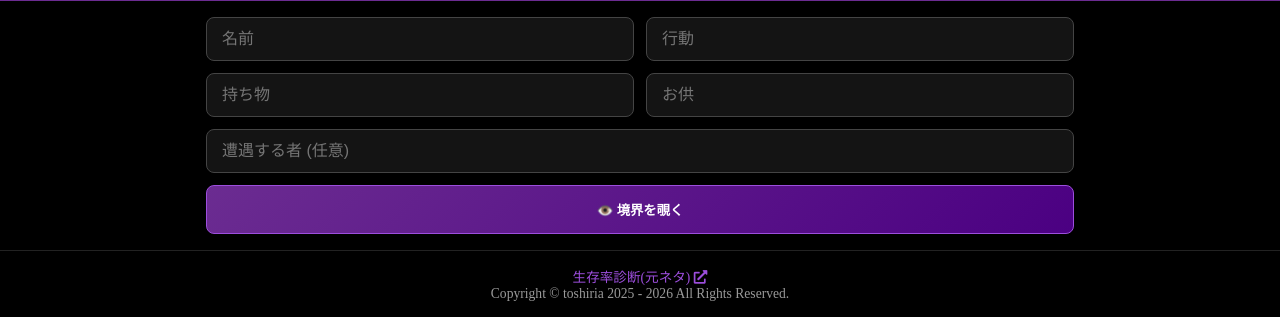
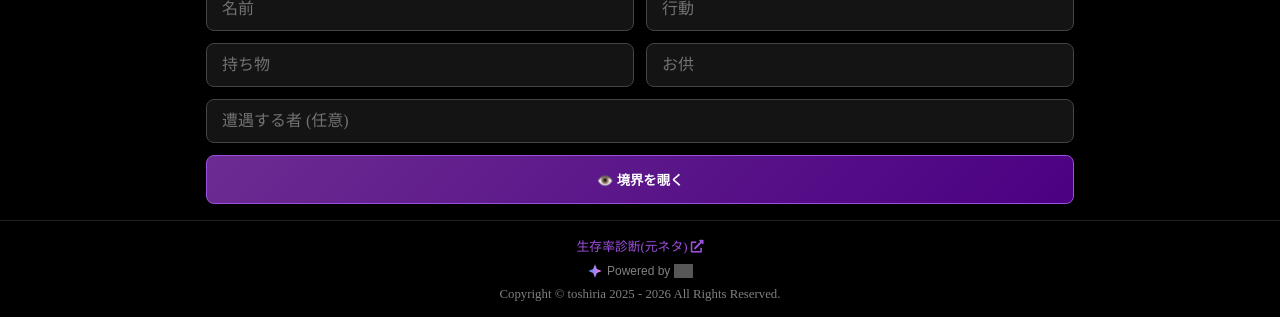
Before and after one commit to toshiria500/.github.io, a Flask app: page / in a window 1280 px wide. Shown: the part 483-800 px from the top of the page. Run offline with Flask 3, Linux system fonts and the light colour scheme; grey boxes are pictures that could not be loaded.

Commit message:
gensokyo.html の更新

```diff
--- a/templates/gensokyo.html
+++ b/templates/gensokyo.html
@@ -29,12 +29,13 @@
     --red-eye: #ff1a1a;
     --user-bubble: #3a3d52;
     --bot-msg-bg: rgba(20, 10, 30, 0.85);
+    --font-serif: 'Hiragino Mincho ProN', 'Noto Serif JP', 'Yu Mincho', serif;
   }
 
   * { box-sizing: border-box; margin: 0; padding: 0; -webkit-tap-highlight-color: transparent; }
 
   body {
-    font-family: 'Hiragino Mincho ProN', 'Noto Serif JP', 'Yu Mincho', serif;
+    font-family: var(--font-serif);
     background-color: var(--bg-color);
     color: var(--text-main);
     height: 100vh;
@@ -67,6 +68,7 @@
     padding: 6px 12px;
     border-radius: 20px;
     transition: all 0.3s;
+    font-family: sans-serif; /* 設定リンクは読みやすさ優先 */
   }
 
   #chat-container {
@@ -114,7 +116,6 @@
     color: var(--text-accent);
     margin-top: 8px;
     display: block;
-    font-family: 'Hiragino Mincho ProN', 'Noto Serif JP', serif;
     line-height: 1.4;
     opacity: 0.95;
     border-left: 2px solid var(--red-eye);
@@ -173,7 +174,7 @@
   .crop-slider { width: 100%; accent-color: var(--purple-light); }
   .crop-btns { display: flex; gap: 10px; }
   .crop-btns button {
-    flex: 1; padding: 12px; border-radius: 8px; border: none; cursor: pointer; font-weight: bold;
+    flex: 1; padding: 12px; border-radius: 8px; border: none; cursor: pointer; font-weight: bold; font-family: var(--font-serif);
   }
   .btn-cancel { background: #444; color: white; }
   .btn-save { background: var(--purple-main); color: white; }
@@ -192,19 +193,38 @@
   input {
     background: rgba(255, 255, 255, 0.08); border: 1px solid #444; color: white;
     padding: 12px 15px; border-radius: 8px; font-size: 16px; outline: none;
+    font-family: var(--font-serif); /* 入力欄も明朝体に変更 */
   }
+  input::placeholder { color: rgba(255,255,255,0.4); }
+
   button[type="submit"] {
     grid-column: span 2; background: linear-gradient(135deg, var(--purple-main), #4b0082);
     color: white; border: 1px solid var(--purple-light); padding: 14px;
     font-weight: bold; border-radius: 8px; cursor: pointer;
-    font-family: 'Hiragino Mincho ProN', serif;
+    font-family: var(--font-serif);
   }
 
   .site-footer {
-    text-align: center; padding: 15px 10px; font-size: 0.85rem; color: rgba(255, 255, 255, 0.6);
-    background: #000; font-family: 'Hiragino Mincho ProN', serif; border-top: 1px solid #222;
+    text-align: center; padding: 15px 10px; font-size: 0.8rem; color: rgba(255, 255, 255, 0.5);
+    background: #000; border-top: 1px solid #222;
   }
-  .footer-links a { color: var(--purple-light); text-decoration: none; margin: 0 5px; }
+  .footer-links { margin-bottom: 8px; }
+  .footer-links a { color: var(--purple-light); text-decoration: none; margin: 0 8px; }
+
+  .powered-by {
+    display: flex;
+    align-items: center;
+    justify-content: center;
+    gap: 4px;
+    margin-bottom: 8px;
+    font-size: 0.75rem;
+    font-family: sans-serif;
+  }
+  .gemini-sparkle {
+    width: 16px;
+    height: 16px;
+  }
+  .gemini-logo-img { height: 14px; filter: invert(1); opacity: 0.9; }
 
   .loading-eye { display: inline-block; animation: blink 1.2s infinite; color: var(--text-accent); }
   @keyframes blink { 0%, 100% { opacity: 1; } 50% { opacity: 0.3; } }
@@ -268,6 +288,20 @@
     <footer class="site-footer">
       <div class="footer-links">
         <a href="https://shindanmaker.com/1208379?c=1" target="_blank" rel="noopener">生存率診断(元ネタ) <i class="fas fa-external-link-alt"></i></a>
+      </div>
+      <div class="powered-by">
+        <!-- Gemini ロゴとアイコン -->
+        <svg class="gemini-sparkle" viewBox="0 0 24 24" fill="none" xmlns="http://www.w3.org/2000/svg">
+          <path d="M12 2L14.85 9.15L22 12L14.85 14.85L12 22L9.15 14.85L2 12L9.15 9.15L12 2Z" fill="url(#gemini_grad)"/>
+          <defs>
+            <linearGradient id="gemini_grad" x1="2" y1="12" x2="22" y2="12" gradientUnits="userSpaceOnUse">
+              <stop stop-color="#4E89FF"/>
+              <stop offset="1" stop-color="#FF7FDE"/>
+            </linearGradient>
+          </defs>
+        </svg>
+        <span>Powered by</span>
+        <img src="https://www.gstatic.com/lamda/images/gemini_wordmark_601c7d29255675e2c5626.svg" alt="Gemini" class="gemini-logo-img">
       </div>
       <div class="copyright">Copyright © toshiria 2025 - <span id="year"></span> All Rights Reserved.</div>
     </footer>
@@ -421,7 +455,8 @@
     const loadingId = pushBotMessage("境界を操作中よ…… <span class='loading-eye'>👁️</span>");
 
     try {
-      const res = await fetch(`https://generativelanguage.googleapis.com/v1beta/models/gemini-2.5-flash-preview-09-2025:generateContent?key=${apiKey}`, {
+      // 最新の安定版モデル gemini-2.0-flash を使用
+      const res = await fetch(`https://generativelanguage.googleapis.com/v1beta/models/gemini-2.0-flash:generateContent?key=${apiKey}`, {
         method: "POST",
         headers: { "Content-Type": "application/json" },
         body: JSON.stringify({
@@ -438,7 +473,7 @@
       document.getElementById(loadingId).remove();
       pushBotMessage(marked.parse(text));
     } catch (err) {
-      document.getElementById(loadingId).innerText = "あら、結界にノイズが走ったわ。";
+      document.getElementById(loadingId).innerText = "あら、結界にノイズが走ったわ。APIキーが正しいか確認してちょうだい。";
     }
   });
 
```
